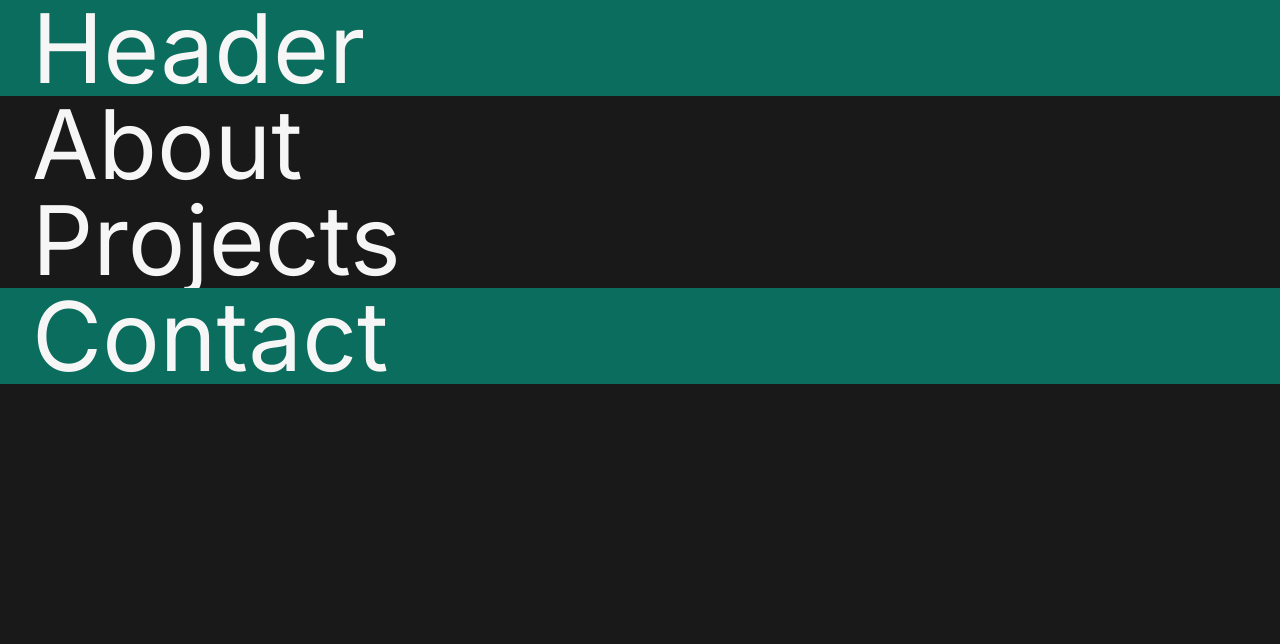
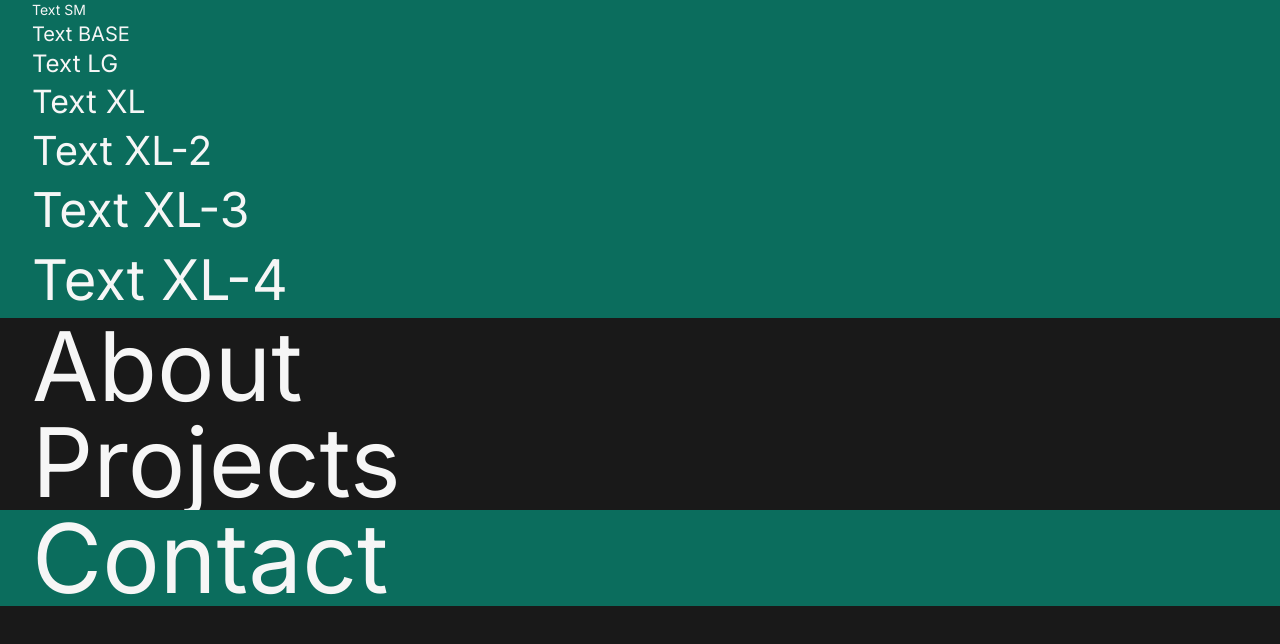
Before and after one commit to maple146/portfolio, a Next.js app: page / in a window 1280 px wide. Shown: the top 644 px of the page. Built offline with nearby package versions, Linux system fonts and the light colour scheme.

Commit message:
Add custom font sizes

```diff
--- a/src/app/_home/header.tsx
+++ b/src/app/_home/header.tsx
@@ -2,7 +2,13 @@ export default function Header() {
   return (
     <div className="flex flex-col bg-main-900">
       <div className="container">
-        <h1 className="text-2xl lg:text-8xl">Header</h1>
+        <p className="text-sm">Text SM</p>
+        <p className="text-base">Text BASE</p>
+        <p className="text-lg">Text LG</p>
+        <p className="text-xl">Text XL</p>
+        <p className="text-xl-2">Text XL-2</p>
+        <p className="text-xl-3">Text XL-3</p>
+        <p className="text-xl-4">Text XL-4</p>
       </div>
     </div>
   );
--- a/tailwind.config.ts
+++ b/tailwind.config.ts
@@ -29,6 +29,15 @@ const config = {
       },
     },
     extend: {
+      fontSize: {
+        sm: ["14px", "20px"],
+        base: ["20px", "28px"],
+        lg: ["24px", "32px"],
+        xl: ["32px", "44px"],
+        "xl-2": ["40px", "54px"],
+        "xl-3": ["48px", "64px"],
+        "xl-4": ["56px", "76px"],
+      },
       fontFamily: {
         sans: ["var(--font-sans)", ...fontFamily.sans]
       },
```
